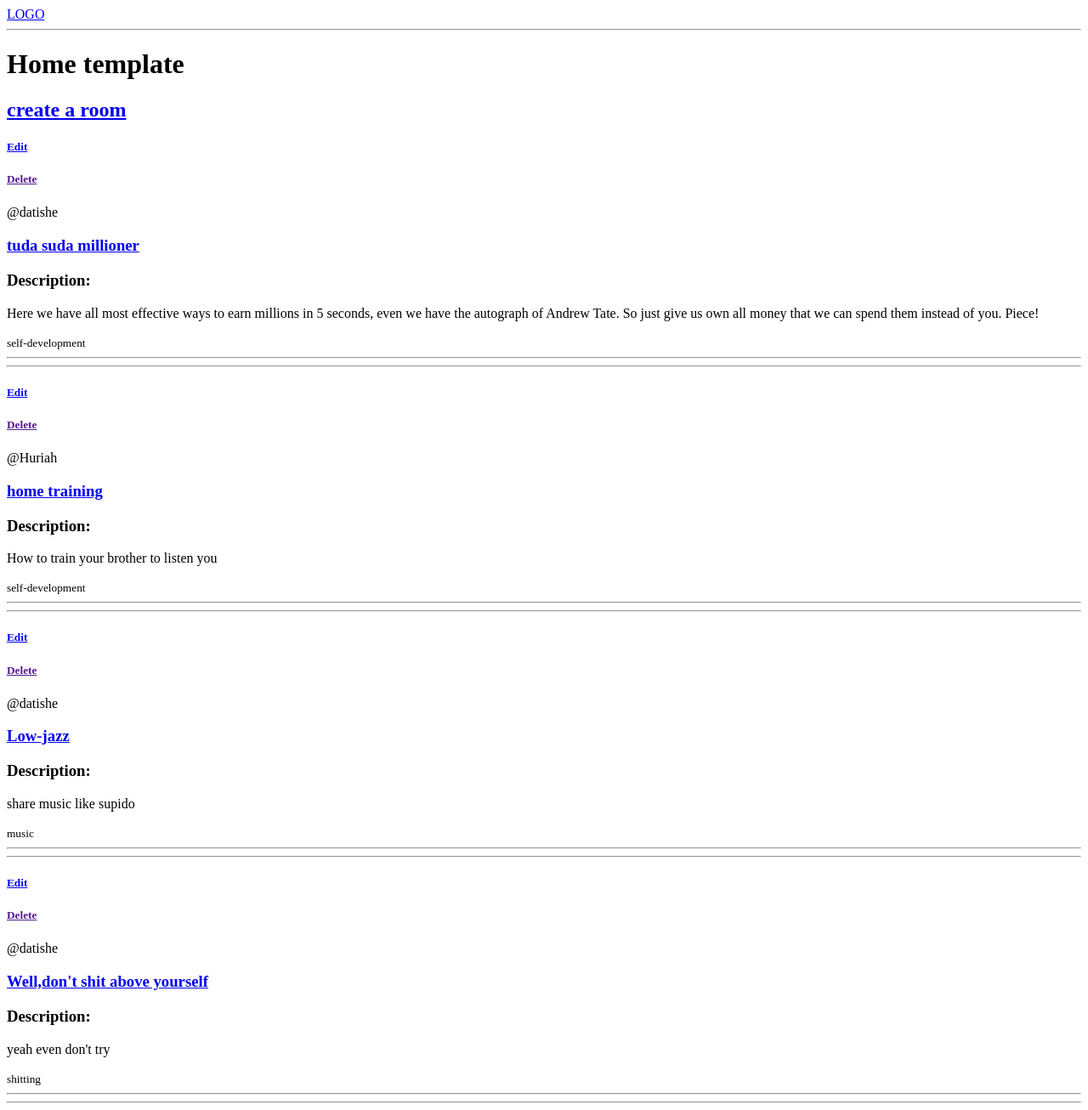
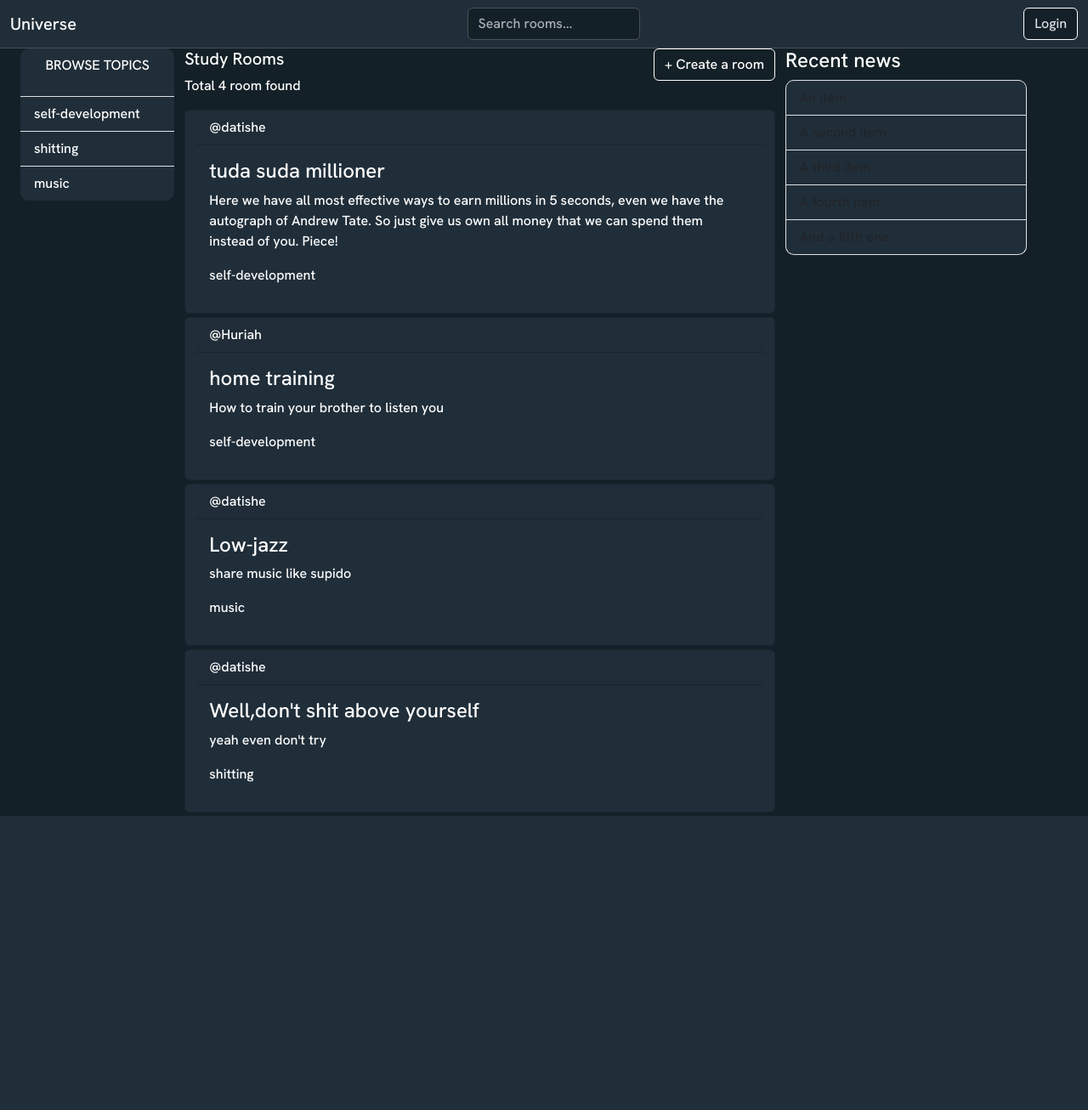
Before and after one commit to aibert-enni/DjangoStudy, a Django app: page / in a window 1280 px wide. Shown: the whole page at 85% size. After the commit the page ends 960 px from the top, so only its background shows below. Run offline with Django 4.2, Linux system fonts and the light colour scheme; data comes from the database, SQL or seed files in the repository; both versions use the stored data as it was after the commit.

Commit message:
make conversation section for room and authentication for users

```diff
--- a/base/models.py
+++ b/base/models.py
@@ -15,7 +15,7 @@ class Room(models.Model):
     topic = models.ForeignKey(Topic, on_delete=models.SET_NULL, null=True)
     name = models.CharField(max_length=100)
     description = models.TextField(null=True, blank=True)
-    # participants =
+    participants = models.ManyToManyField(User, related_name="participants", blank=True)
     updated = models.DateTimeField(auto_now=True)
     created = models.DateTimeField(auto_now_add=True)
 
--- a/base/templates/base/home.html
+++ b/base/templates/base/home.html
@@ -2,27 +2,59 @@
 
 {% block  content%}
 
-<h1> Home template </h1>
+<div class="home-container container-fluid row">
+    <div class="topics-bar col-2">
+        <ul class="list-group list-group-flush">
+            <li class="list-group-item">
+                <p class="fw-medium text-center">BROWSE TOPICS</p>
+            </li>
+            {% for topic in topics %}
+                <li class="list-group-item">
+                    <a class="topic-item" href="{% url 'home' %}?q={{topic.name}}">{{topic.name}}</a>
+                </li>
+            {% endfor %}
+        </ul>
+    </div>
 
-<h2><a href="{% url 'create-room' %}">create a room</a></h2>
-
-<div>
-    {% for room in rooms %}
-        <div id="{{room.id}}">
-            <h5><a href="{% url 'update-room' room.id %}">Edit</a></h5>
-            <h5><a href="">Delete</a></h5>
-            <span>@{{ room.host.username }}</span>
-            <h3><a href="{% url 'room' room.id %}">{{ room.name }}</a></h3>
+    <div class="col-7 row">
+        <div class="d-flex justify-content-between p-0">
             <div>
-                <h3>Description:</h3>
-                <p>{{room.description}}</p>
+                <h5>Study Rooms</h5>
+                <p class="fs-6">Total {{room_count}} room found</p>
             </div>
-            <small>{{room.topic}}</small>
-            <hr>
-
-            <hr>
+            <div class="center">
+                <a class="btn btn-primary fs-6" href="{% url 'create-room' %}">+ Create a room</a>
+            </div>
         </div>
-    {% endfor %}
+        {% for room in rooms %}
+            <div id="{{room.id}}" class="card w-10 mb-1">
+                <div class="card-header">
+                    <span>@{{ room.host.username }}</span>
+                </div>
+                <div class="card-body">
+                    <h4 class="card-title"><a href="{% url 'room' room.id %}">{{ room.name }}</a></h4>
+                    <div>
+                    <p>{{room.description}}</p>
+                    </div>
+                    <p>{{room.topic}}</p>
+                    {% if request.user == room.host or request.user.is_superuser %}
+                    <a class="btn btn-primary" href="{% url 'update-room' room.id %}">Edit</a>
+                    <a class="btn btn-primary" href="{% url 'delete-room' room.id%}">Delete</a>
+                    {% endif %}
+                </div>
+            </div>
+        {% endfor %}
+    </div>
+    <div class="topics-bar col-3">
+        <h4>Recent news</h4>
+        <ul class="list-group">
+            <li class="list-group-item">An item</li>
+            <li class="list-group-item">A second item</li>
+            <li class="list-group-item">A third item</li>
+            <li class="list-group-item">A fourth item</li>
+            <li class="list-group-item">And a fifth one</li>
+          </ul>
+    </div>
 </div>
 
 {% endblock  %}
--- a/base/urls.py
+++ b/base/urls.py
@@ -5,5 +5,9 @@ urlpatterns = [
     path('', views.home, name="home"),
     path('room/<str:pk>', views.room, name="room"),
     path('create_room/', views.createRoom, name="create-room"),
-    path('update_room/<str:pk>', views.updateRoom, name="update-room")
+    path('update_room/<str:pk>', views.updateRoom, name="update-room"),
+    path('delete_room/<str:pk>', views.deleteRoom, name="delete-room"),
+    path('login/', views.loginUser, name="login"),
+    path('logout/', views.logoutUser, name="logout"),
+    path('register/', views.registerUser, name="register")
 ]
--- a/base/views.py
+++ b/base/views.py
@@ -1,22 +1,90 @@
 from django.shortcuts import render, redirect
-from .models import Room
+from django.http import HttpResponse
+from django.db.models import Q
+from django.contrib.auth.decorators import login_required
+from django.contrib.auth.models import User
+from django.contrib.auth import authenticate, login, logout
+from django.contrib.auth.forms import UserCreationForm
+from django.contrib import messages
+from .models import Room, Topic, Message
 from .forms import RoomForm
 # Create your views here.
 
 
 
 def home(request):
-    rooms = Room.objects.all()
-    context = {'rooms': rooms}
+    q = request.GET.get('q') if request.GET.get('q') != None  else ''
+    rooms = Room.objects.filter(
+        Q(topic__name__icontains=q) |
+        Q(name__icontains=q) |
+        Q(host__username__icontains=q) |
+        Q(description__icontains=q))
+
+    topics = Topic.objects.all()
+    room_count = rooms.count()
+
+    context = {'rooms': rooms, 'topics': topics, 'room_count': room_count}
     return render(request, 'base/home.html', context)
 
+def loginUser(request):
+    page = "login"
+
+    if request.method == "POST":
+        username = request.POST.get('username').lower()
+        password = request.POST.get('password')
+
+        try:
+            user = User.objects.get(username=username)
+        except:
+            messages.error(request, "User doesn't exist!")
+
+        user = authenticate(request, username=username, password=password)
+
+        if user is not None:
+            login(request, user)
+            return redirect('home')
+        else:
+            messages.error(request, "Username or password doesn't correct")
+
+    context = {'page': page}
+    return render(request, 'base/login_register.html', context)
+
+def registerUser(request):
+    form = UserCreationForm()
+
+    if request.method == "POST":
+        form = UserCreationForm(request.POST)
+        if form.is_valid():
+            user = form.save(commit=False)
+            user.username = user.username.lower()
+            user.save()
+            login(request, user)
+            return redirect('home')
+        else:
+            messages.error(request, "Username or password doesn't correct")
+
+    context = {'form': form}
+    return render(request, 'base/login_register.html', context)
+
+def logoutUser(request):
+    logout(request)
+    return redirect('home')
+
 def room(request, pk):
-    room = None
     room = Room.objects.get(id=pk)
-    context = {'room': room}
+    messages = room.message_set.all().order_by('-created')
+    participiants = room.participants.all()
+
+    if request.method == 'POST':
+        message = Message.objects.create(user=request.user, room=room, body=request.POST.get("comment-body"))
+        room.participants.add(request.user)
+        return redirect('room', pk=room.id)
+
+    context = {'room': room, "messages": messages, 'participiants': participiants}
 
     return render(request, 'base/room.html', context)
 
+@login_required(login_url="/login_page")
 def createRoom(request):
     context = {'form': RoomForm()}
 
@@ -28,9 +96,13 @@ def createRoom(request):
 
     return render(request, 'base/room_form.html', context)
 
+@login_required(login_url="/login_page")
 def updateRoom(request, pk):
     room = Room.objects.get(id=pk)
     form = RoomForm(instance=room)
+
+    if request.user != room.host and request.user.is_superuser == False:
+        return HttpResponse("You haven't permission!")
 
     if request.method == 'POST':
         form = RoomForm(request.POST, instance=room)
@@ -44,3 +116,18 @@ def updateRoom(request, pk):
     context = {'form': form}
 
     return render(request, 'base/room_form.html', context)
+
+@login_required(login_url="/login_page")
+def deleteRoom(request, pk):
+    room = Room.objects.get(id=pk)
+
+    if request.user != room.host and request.user.is_superuser == False:
+        return HttpResponse("You haven't permission!")
+
+    if request.method == "POST":
+        room.delete()
+        return redirect('home')
+
+    context = {'obj': room}
+
+    return render(request, 'base/delete.html', context)
--- a/templates/main.html
+++ b/templates/main.html
@@ -5,12 +5,55 @@
     <meta http-equiv="X-UA-Compatible" content="IE=edge">
     <meta name="viewport" content="width=device-width, initial-scale=1.0">
     <title>DjangoStudy</title>
+    <link href="https://fonts.googleapis.com/css2?family=Hanken+Grotesk:wght@100;300;500;700&display=swap" rel="stylesheet">
+    <link href="https://cdn.jsdelivr.net/npm/bootstrap@5.3.1/dist/css/bootstrap.min.css" rel="stylesheet" integrity="sha384-4bw+/aepP/YC94hEpVNVgiZdgIC5+VKNBQNGCHeKRQN+PtmoHDEXuppvnDJzQIu9" crossorigin="anonymous">
+    <style>
+        body {
+            font-family: 'Hanken Grotesk', sans-serif;
+            background-color: #142027;
+            color: #fff;
+        }
+        a {
+            color: #fff;
+            text-decoration: none;
+        }
+        span, a, p, .form-text {
+            color: #fff;
+        }
+        .card, .navbar,  .list-group-item{
+            background-color: #202e39;
+        }
+        .list-group {
+            border-radius: 10px;
+        }
+        .btn {
+            border: 0.5px solid #fff;
+
+            background-color: #142027;
+        }
+        .topic-item:hover {
+            text-decoration: underline
+        }
+        .search-bar {
+            background-color: #142027;
+        }
+        .search-btn {
+            background-color: #202e39;
+        }
+        .form-btn {
+            background-color: #202e39;
+            color: #fff;
+        }
+    </style>
 </head>
 <body>
     {% include 'navbar.html' %}
+    <div class="container-fluid main">
 
-    {% block content %}
+        {% block content %}
 
-    {% endblock %}
+        {% endblock %}
+    </div>
+    <script src="https://cdn.jsdelivr.net/npm/bootstrap@5.3.1/dist/js/bootstrap.bundle.min.js" integrity="sha384-HwwvtgBNo3bZJJLYd8oVXjrBZt8cqVSpeBNS5n7C8IVInixGAoxmnlMuBnhbgrkm" crossorigin="anonymous"></script>
 </body>
 </html>
--- a/templates/navbar.html
+++ b/templates/navbar.html
@@ -1,2 +1,16 @@
-<a href="/">LOGO</a>
-<hr>
+<nav class="navbar border-bottom border-body" data-bs-theme="dark">
+    <div class="container-fluid">
+      <a class="navbar-brand" href="/">Universe</a>
+      <form class="d-flex" role="search" method="GET" action="{% url 'home' %}">
+        <input class="form-control me-2 search-bar" name="q" type="text" placeholder="Search rooms..." aria-label="Search">
+      </form>
+      {% if request.user.is_authenticated %}
+      <div class="d-flex justify-content-center">
+        <p>{{request.user}}</p>
+        <a class="btn" href="{% url 'logout' %}">Logout</a>
+      </div>
+      {% else %}
+      <a class="btn" href="{% url 'login' %}">Login</a>
+      {% endif %}
+    </div>
+  </nav>
```
Also changed, not shown: db.sqlite3.
